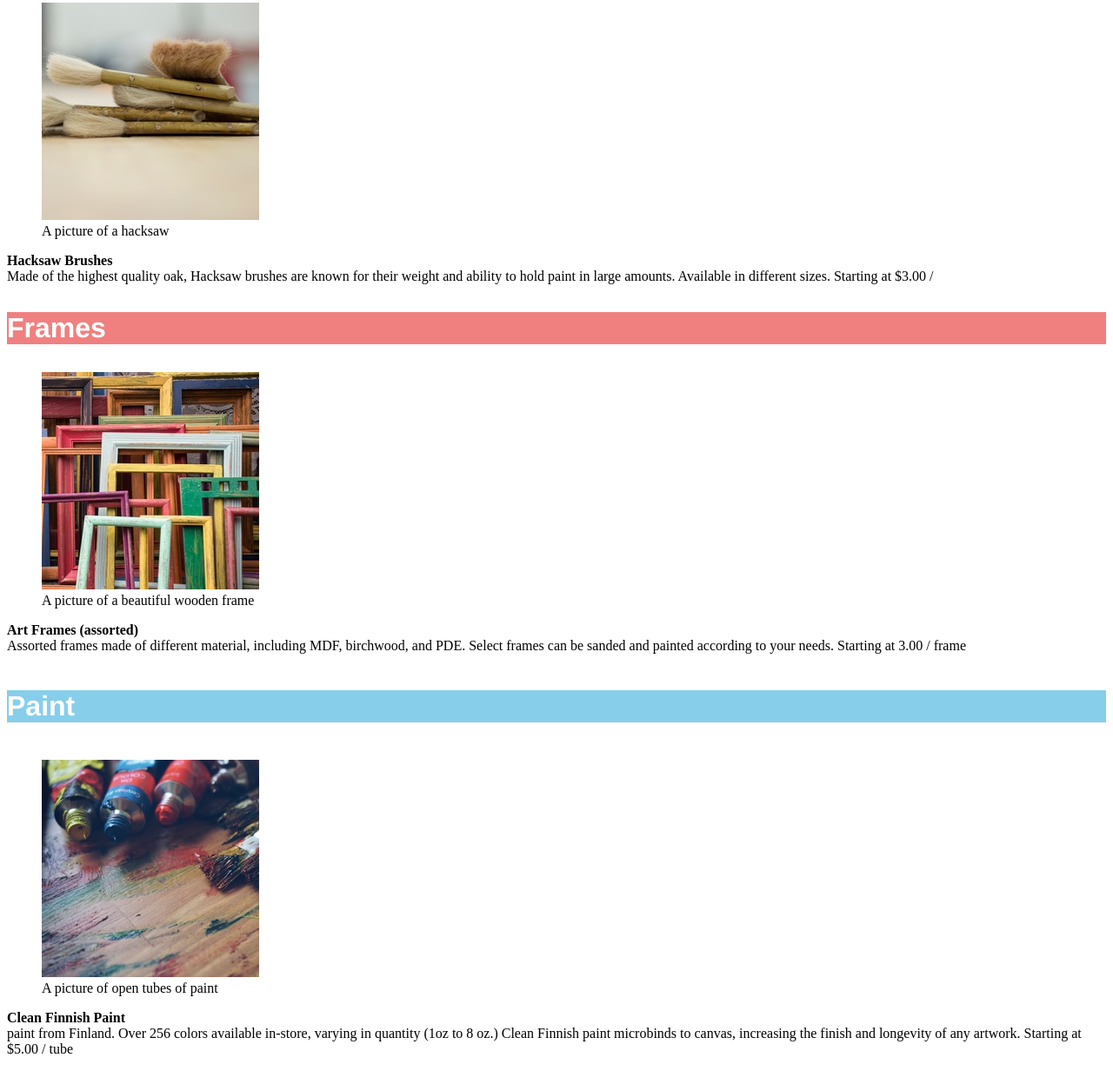
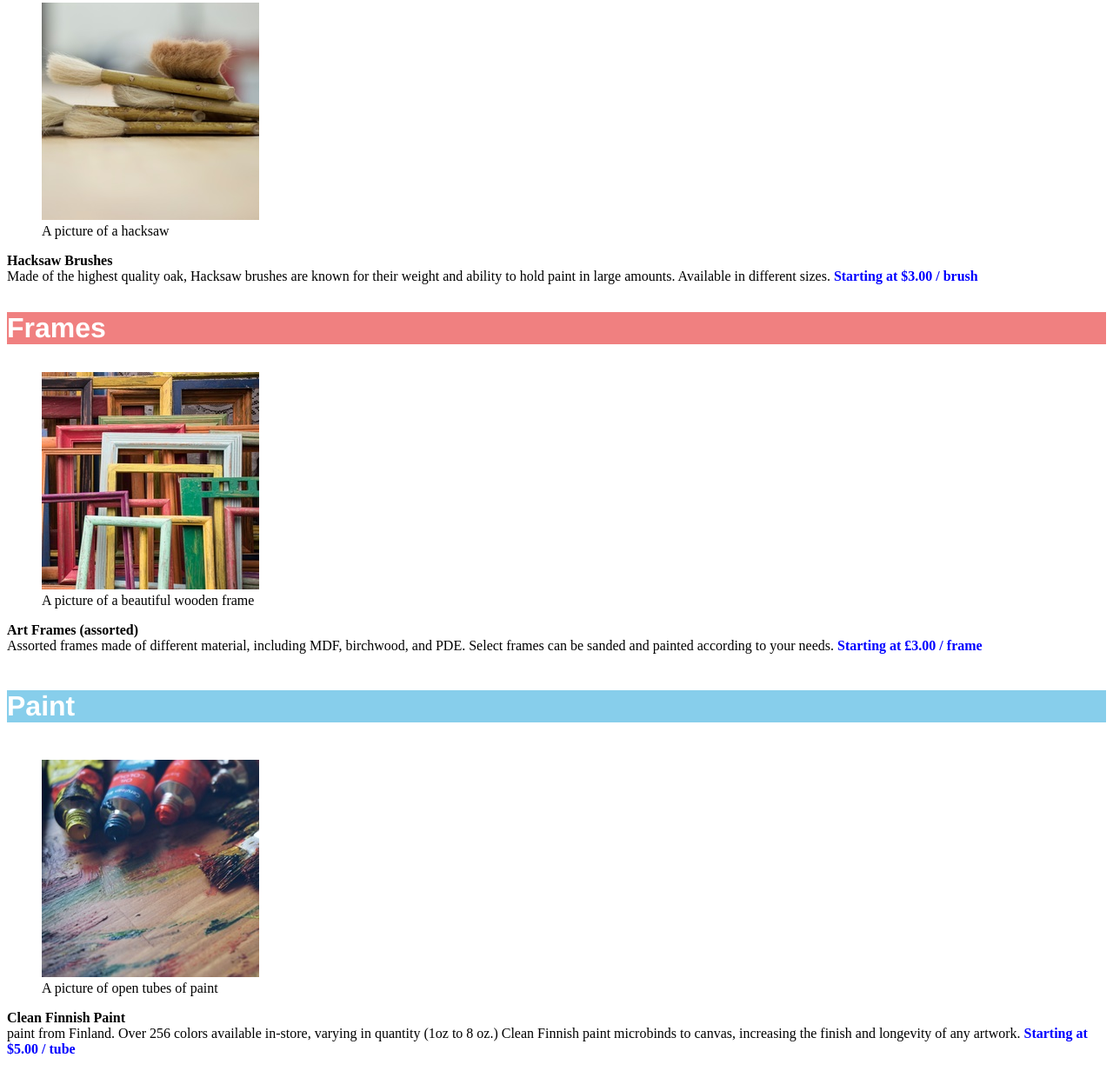
Before and after one commit to MaxCS50/dasmoto, a plain HTML site: page index.html in a window 1280 px wide. Shown: the part 310-1542 px from the top of the page at 87% size. Drawn offline with Linux system fonts and the light colour scheme.

Commit message:
span addition and styling

```diff
--- a/index.html
+++ b/index.html
@@ -16,7 +16,7 @@
         </figure>
 
         <p>
-            <strong> Hacksaw Brushes </strong><br> Made of the highest quality oak, Hacksaw brushes are known for their weight and ability to hold paint in large amounts. Available in different sizes. Starting at $3.00 /
+            <strong> Hacksaw Brushes </strong><br> Made of the highest quality oak, Hacksaw brushes are known for their weight and ability to hold paint in large amounts. Available in different sizes. <span>Starting at $3.00 / brush </span>
         </p>
         <h3 class="product">
             Frames
@@ -27,7 +27,7 @@
         </figure>
 
         <p>
-            <strong> Art Frames (assorted) </strong><br> Assorted frames made of different material, including MDF, birchwood, and PDE. Select frames can be sanded and painted according to your needs. Starting at 3.00 / frame
+            <strong> Art Frames (assorted) </strong><br> Assorted frames made of different material, including MDF, birchwood, and PDE. Select frames can be sanded and painted according to your needs. <span>Starting at £3.00 / frame</span>
         </p>
         <h4 class="product">
             Paint
@@ -37,7 +37,7 @@
             <figcaption> A picture of open tubes of paint </figcaption>
         </figure>
         <p>
-            <strong> Clean Finnish Paint </strong><br> paint from Finland. Over 256 colors available in-store, varying in quantity (1oz to 8 oz.) Clean Finnish paint microbinds to canvas, increasing the finish and longevity of any artwork. Starting at $5.00 / tube
+            <strong> Clean Finnish Paint </strong><br> paint from Finland. Over 256 colors available in-store, varying in quantity (1oz to 8 oz.) Clean Finnish paint microbinds to canvas, increasing the finish and longevity of any artwork. <span>Starting at $5.00 / tube</span>
         </p>
     </body>
 </html>
--- a/style.css
+++ b/style.css
@@ -29,3 +29,8 @@ h3 {
 h4 {
     background-color: skyblue;
 }
+
+span {
+    font-weight: bold;
+    color: blue;
+}
```
